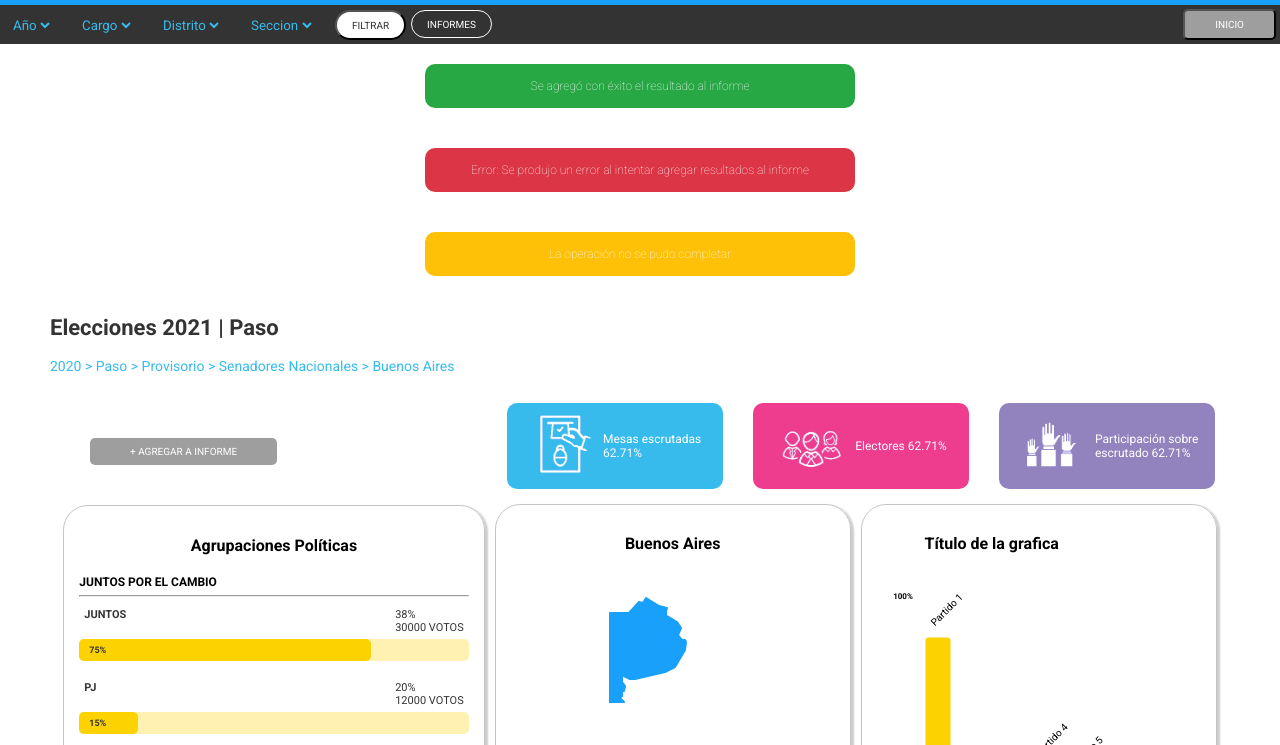
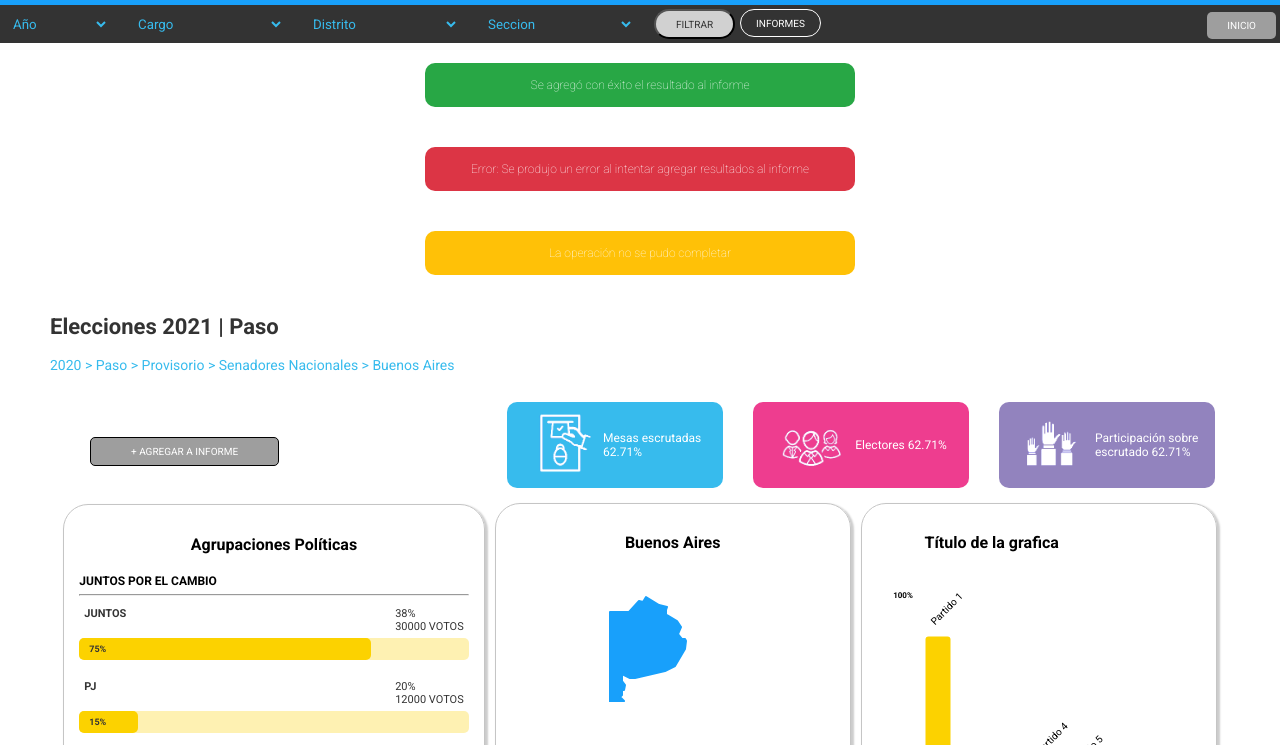
Before and after one commit to JuaniTorti/tp-lab, a plain HTML site: page paso.html in a window 1280 px wide. Shown: the part 53-798 px from the top of the page. Drawn offline with Linux system fonts and the light colour scheme.

Commit message:
combios visuales

```diff
--- a/css/pages/generales.css
+++ b/css/pages/generales.css
@@ -9,18 +9,15 @@ header nav {
     border-radius: 5px;
     background-color: var(--gris-claro);
     padding: 8px;
+    font: #FFF;
     font-size: 10px;
     text-align: center;
     padding-left: 20px;
     padding-right: 20px;
 }
-#boton-inicio a {
-    font-size: 10px;
-    font: #FFF;
-    text-align: center;
-}
+
 #boton-inicio:hover {
-    background-color: var(--textos);
+    background-color: #5e5b5b;
 }
 
 nav div {
@@ -44,16 +41,18 @@ nav div {
 }
 
 .boton-filtrar {
-    background-color: white;
+    background-color: rgb(209, 209, 209);
     border-radius: 15px;
-    padding: 5px;
+    padding: 5px 20px;
     color: var(--textos);
     font: #FFF;
     font-size: 10px;
     text-align: center;
-    padding-left: 15px;
-    padding-right: 15px;
     margin-right: 5px;
+}
+
+.boton-filtrar:hover {
+    background-color: var(--gris-claro);
 }
 
 /*nav div select {
@@ -159,12 +158,16 @@ main {
     text-align: center;
     padding-top: 8px;
     padding-bottom: 8px;
+    border: solid 1px black;
     border-radius: 5px;
-    border: none;
     margin-left: 40px;
     margin-top: 50px;
     padding-left: 40px;
     padding-right: 40px;
+}
+
+#agregar-informe:hover {
+    background-color: var(#e41212);
 }
 
 .cuadros-detalle {
--- a/css/pages/paso.css
+++ b/css/pages/paso.css
@@ -47,18 +47,15 @@ header nav {
     border-radius: 5px;
     background-color: var(--gris-claro);
     padding: 8px;
+    font: #FFF;
     font-size: 10px;
     text-align: center;
-    padding-left: 30px;
-    padding-right: 30px;
+    padding-left: 20px;
+    padding-right: 20px;
 }
-#boton-inicio a {
-    font-size: 10px;
-    font: #FFF;
-    text-align: center;
-}
+
 #boton-inicio:hover {
-    background-color: var(--textos);
+    background-color: #5e5b5b;
 }
 
 nav div {
@@ -82,16 +79,18 @@ nav div {
 }
 
 .boton-filtrar {
-    background-color: white;
+    background-color: rgb(209, 209, 209);
     border-radius: 15px;
-    padding: 5px;
+    padding: 5px 20px;
     color: var(--textos);
     font: #FFF;
     font-size: 10px;
     text-align: center;
-    padding-left: 15px;
-    padding-right: 15px;
     margin-right: 5px;
+}
+
+.boton-filtrar:hover {
+    background-color: var(--gris-claro);
 }
 
 nav div select {
@@ -197,12 +196,16 @@ main {
     text-align: center;
     padding-top: 8px;
     padding-bottom: 8px;
+    border: solid 1px black;
     border-radius: 5px;
-    border: none;
     margin-left: 40px;
     margin-top: 50px;
     padding-left: 40px;
     padding-right: 40px;
+}
+
+#agregar-informe:hover {
+    background-color: var(#e41212);
 }
 
 .cuadros-detalle {
--- a/paso.html
+++ b/paso.html
@@ -21,19 +21,19 @@
         <!--Barra de menú principal-->
         <nav>
             <div>
-                <select name="seleccionable" class="seleccionable" id="select-anio" onchange="comboCargo()">
+                <select name="seleccionable" class="seleccionable" id="select-anio" onchange="FuncionComboCargo()" style="width: 100px;">
                     <option disabled selected value="0">Año</option>
                 </select>
 
-                <select name="seleccionable" class="seleccionable" id="select-cargo" onchange="comboDistrito()">
+                <select name="seleccionable" class="seleccionable" id="select-cargo" onchange="FuncionComboDistrito()" style="width: 150px;">
                     <option disabled selected value="0">Cargo</option>
                 </select>
 
-                <select name="seleccionable" class="seleccionable" id="select-distrito">
+                <select name="seleccionable" class="seleccionable" id="select-distrito" style="width: 150px;" onchange="FuncionComboSeccion()">
                     <option disabled selected value="0">Distrito</option>
                 </select>
 
-                <select name="seleccionable" class="seleccionable" id="select-seccion">
+                <select name="seleccionable" class="seleccionable" id="select-seccion" style="width: 150px;">
                     <option disabled selected value="0">Seccion</option>
                 </select>
 
@@ -44,9 +44,7 @@
                     <a class="active" href="informes.html">INFORMES</a>
                 </button>
             </div>
-            <button id="boton-inicio">
-                <a class="active" href="index.html">INICIO</a>
-            </button>
+            <a class="active" href="index.html" id="boton-inicio">INICIO</a>
         </nav>
     </header>
     <!-- Contenido principal de la página -->
```
Also changed, not shown: generales.html (+3 -5 lines).
